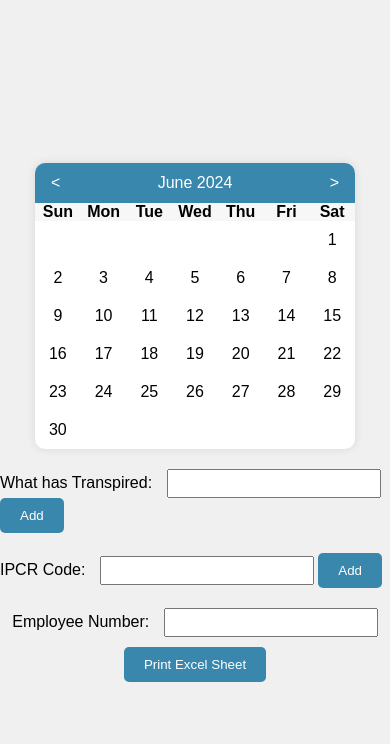
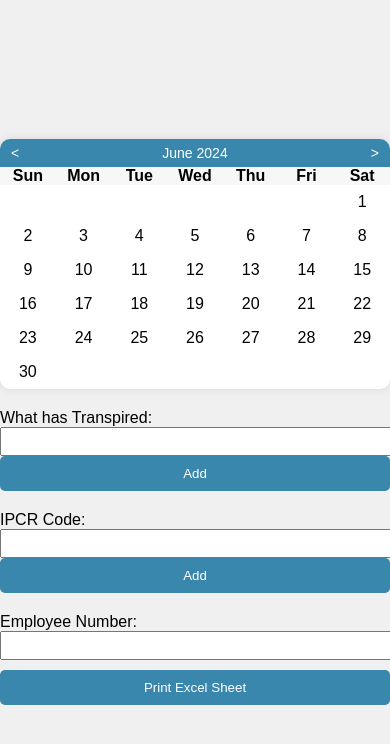
Before and after one commit to night171998/IPCR_Maker, a plain HTML site: page index.html in a window 390 px wide. Drawn offline with Linux system fonts and the light colour scheme.

Commit message:
Update styles.css

```diff
--- a/styles.css
+++ b/styles.css
@@ -12,7 +12,8 @@ body {
 #calendar {
     background-color: white;
     box-shadow: 0 0 10px rgba(0, 0, 0, 0.1);
-    width: 320px;
+    width: 100%;
+    max-width: 320px;
     border-radius: 10px;
     overflow: hidden;
 }
@@ -69,10 +70,14 @@ body {
     display: flex;
     flex-direction: column;
     align-items: center;
+    width: 100%;
+    max-width: 320px;
+    padding: 0 10px;
 }
 
 #inputs div {
     margin-bottom: 10px;
+    width: 100%;
 }
 
 #inputs label {
@@ -81,7 +86,7 @@ body {
 
 #inputs input {
     padding: 5px;
-    width: 200px;
+    width: calc(100% - 10px);
 }
 
 #inputs button {
@@ -100,3 +105,31 @@ body {
 #transpired-container, #ipcr-container {
     width: 100%;
 }
+
+@media (max-width: 480px) {
+    #calendar, #inputs {
+        width: 100%;
+        max-width: none;
+    }
+
+    #header {
+        padding: 5px;
+    }
+
+    #header button {
+        font-size: 14px;
+    }
+
+    #month-year {
+        font-size: 14px;
+    }
+
+    #days div {
+        padding: 8px;
+    }
+
+    #inputs button {
+        width: 100%;
+        padding: 10px;
+    }
+}
```
